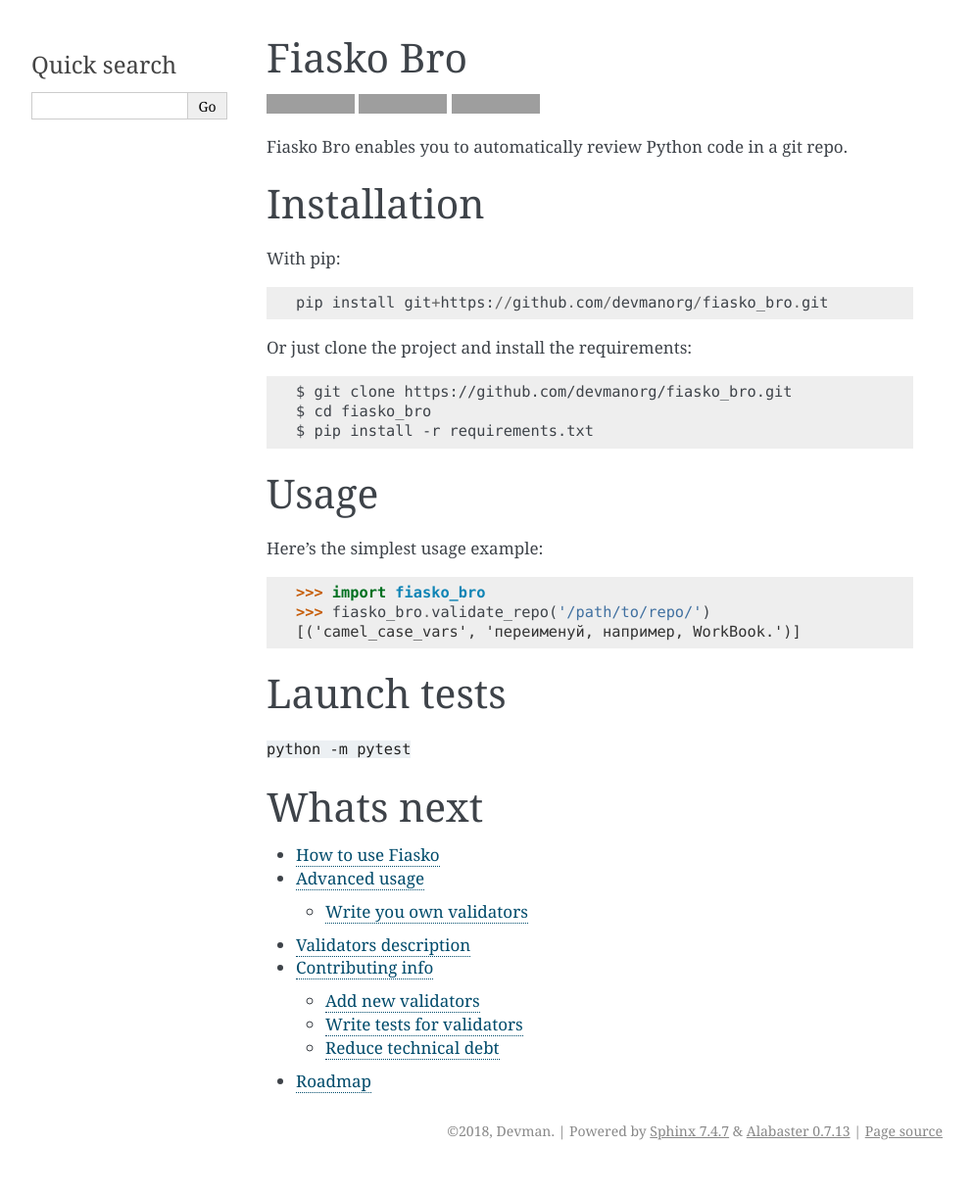
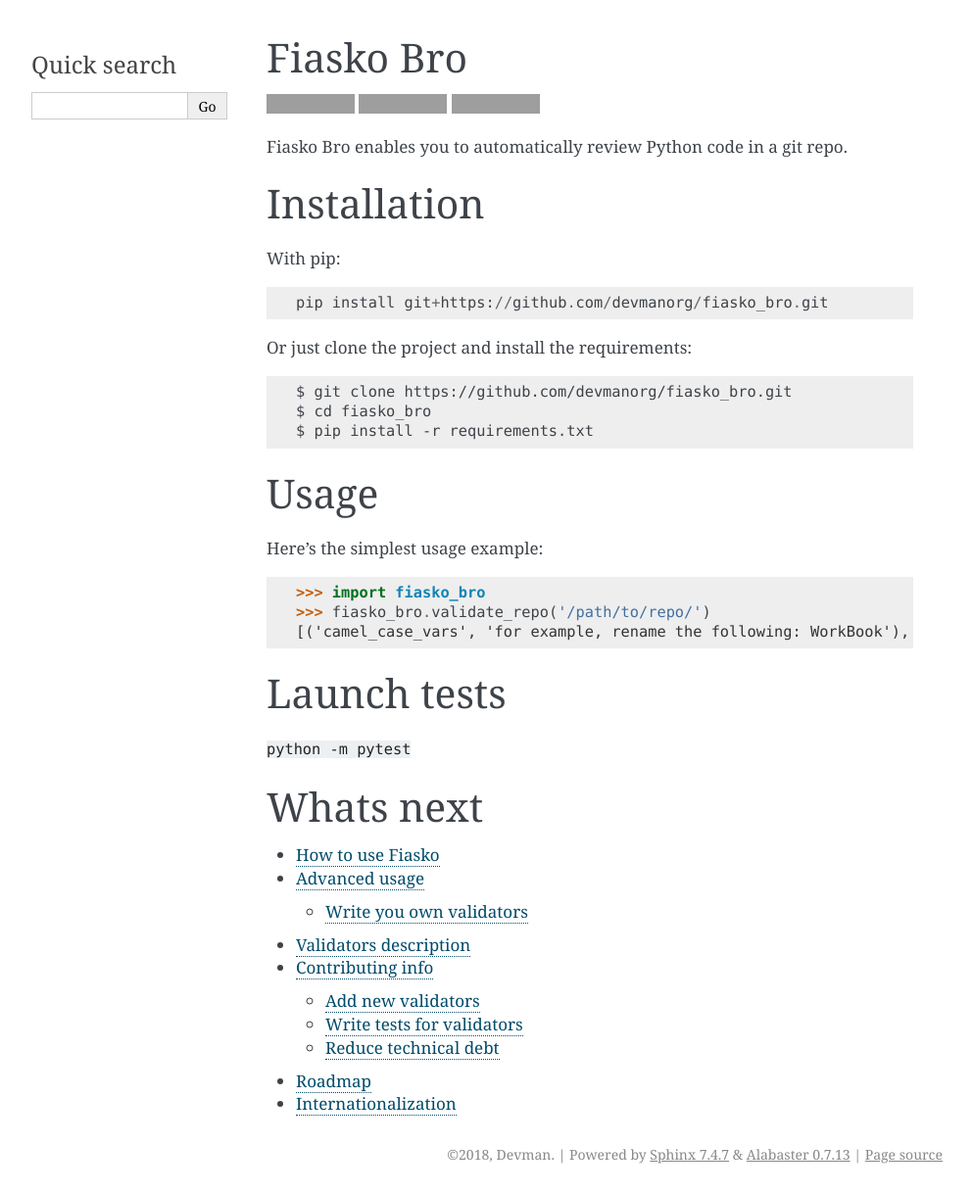
Before and after one commit to devmanorg/fiasko_bro, a Sphinx documentation site: the page built from docs/source/index.rst, in a window 1280 px wide. Shown: the whole page at 98% size, without its empty margins (148-1141 px from the left). Built offline with Sphinx 7.4.7, drawn with Linux system fonts in a browser that asks for light colours; before the commit the page ends 1194 px from its top, so only the background shows below that; grey boxes are pictures that could not be loaded.

Commit message:
Add i18n to the docs

```diff
--- a/docs/source/index.rst
+++ b/docs/source/index.rst
@@ -35,7 +35,7 @@
 
     >>> import fiasko_bro
     >>> fiasko_bro.validate_repo('/path/to/repo/')
-    [('camel_case_vars', 'переименуй, например, WorkBook.')]
+    [('camel_case_vars', 'for example, rename the following: WorkBook'), ('file_too_long', 'source_file.py')]
 
 
 Launch tests
@@ -56,3 +56,4 @@
    validators_info
    contributing
    roadmap
+   internationalization
```
Also changed, not shown: README.md (+1 -1 lines), docs/source/internationalization.rst (added, +22 -0 lines).
